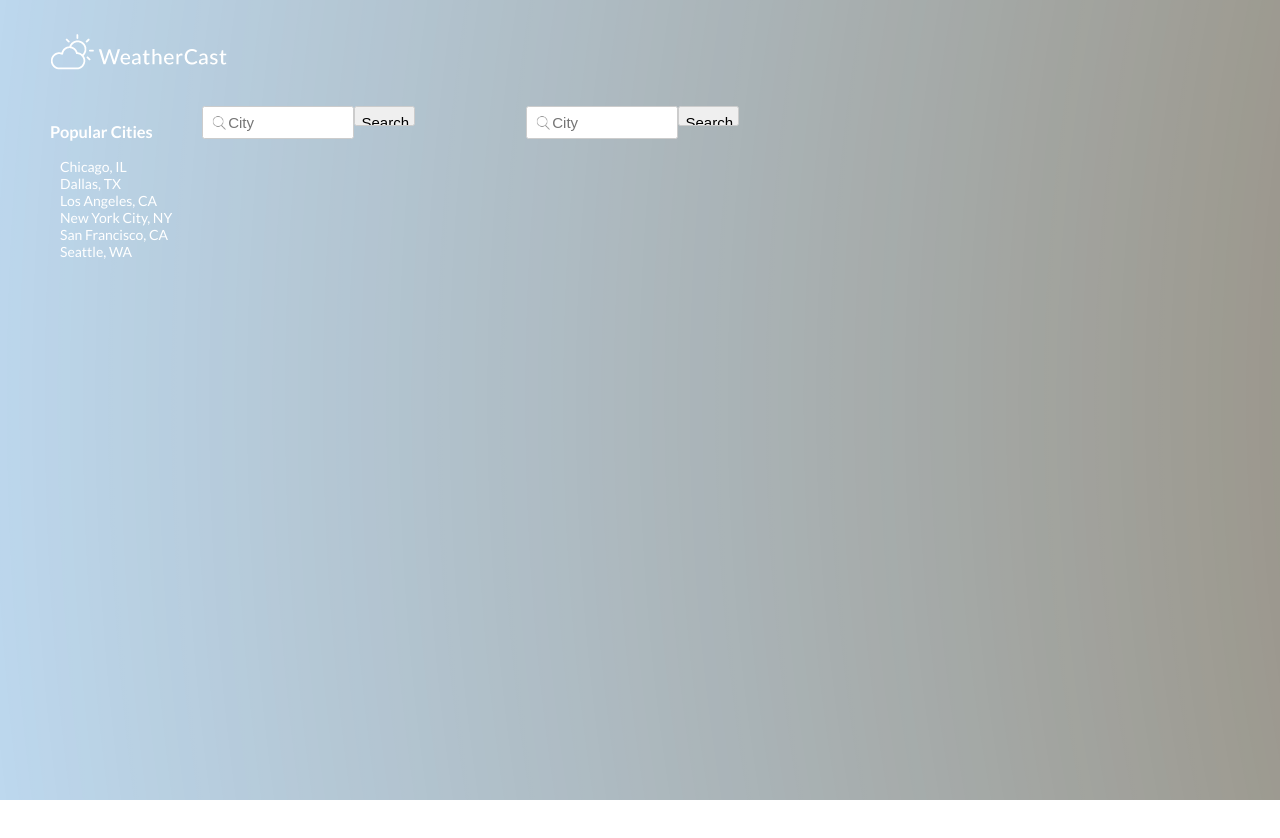
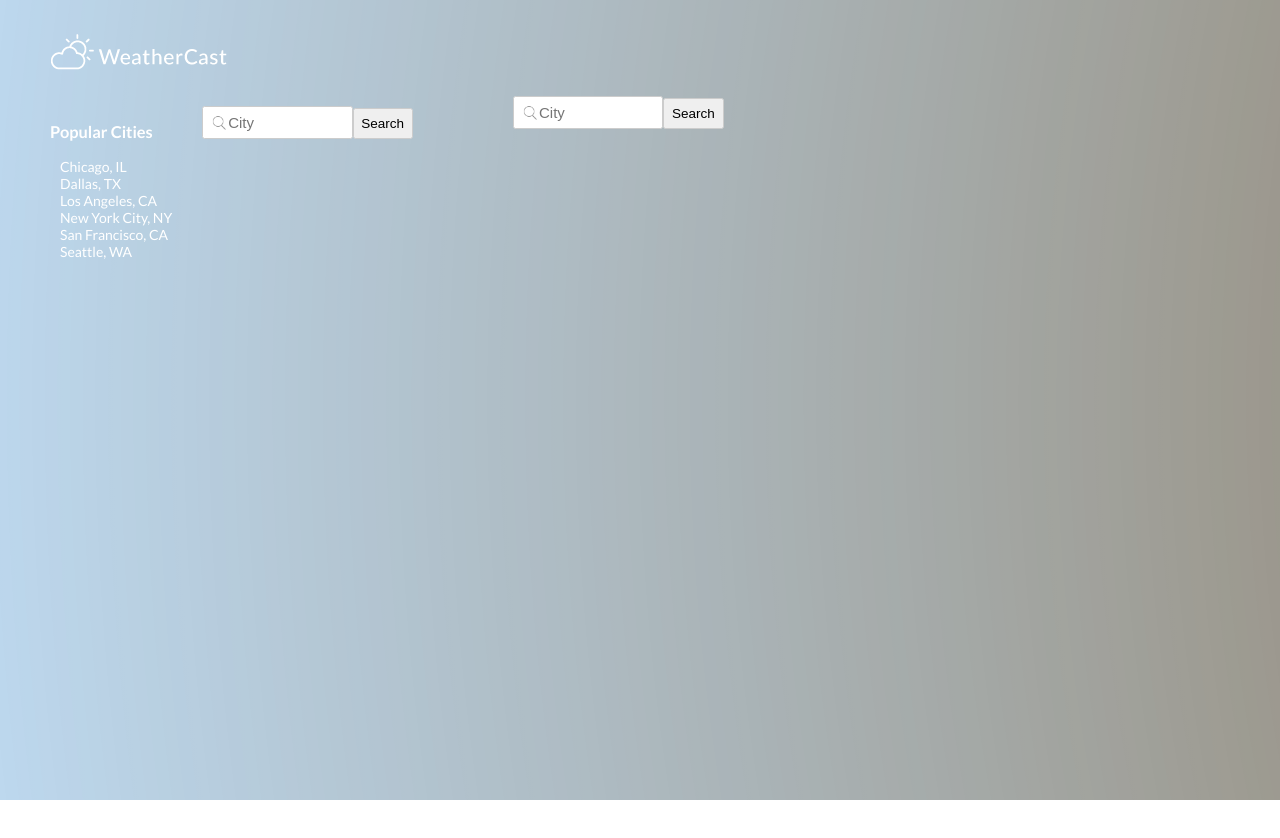
Before and after one commit to azhou31/Angular-Weather_Forecast, an Angular app: page /search in a window 1280 px wide. Shown: the top 838 px of the page. Built offline with nearby package versions, Linux system fonts and the light colour scheme; a web font is replaced by a local one.

Commit message:
updated css for search component

```diff
--- a/src/app/app-routing.module.ts
+++ b/src/app/app-routing.module.ts
@@ -13,11 +13,11 @@ const routes: Routes = [
     path: '',
     children: [
       {path:'seattle', pathMatch:'full', component:SeattleComponent},
+      {path:'chicago', pathMatch:'full', component:ChicagoComponent},
       {path:'losangeles', pathMatch:'full', component:LosangelesComponent},
       {path:'sanjose', pathMatch:'full', component:SanjoseComponent},
       {path:'dallas', pathMatch:'full', component:DallasComponent},
       {path:'newyork', pathMatch:'full', component:NewyorkComponent},
-      {path:'chicago', pathMatch:'full', component:ChicagoComponent},
       {path:'search', pathMatch:'full', component:SearchComponent}
     ],
   }
--- a/src/app/app.component.css
+++ b/src/app/app.component.css
@@ -34,3 +34,6 @@ a{
     vertical-align: top;
     margin: 20px;
 }
+.weatherDataSearch{
+    display: inline-block;
+}
--- a/src/app/app.component.html
+++ b/src/app/app.component.html
@@ -29,7 +29,7 @@
           <router-outlet></router-outlet>
         </div>
 
-        <div class="weatherData">
+        <div class="weatherDataSearch">
           <app-search></app-search>
         </div>
       </div>
--- a/src/app/chicago/chicago.component.html
+++ b/src/app/chicago/chicago.component.html
@@ -1,3 +1,4 @@
+
 <body>
   <h3>Chicago, Illinois</h3>
     <img src="/assets/chicago.jpg" alt="chicago">
--- a/src/app/search/search.component.css
+++ b/src/app/search/search.component.css
@@ -24,7 +24,7 @@ input[type=text].form-control {
 }
 
 input[type=text]:focus {
-    width: 100%;
+    width: 70%;
 }
 
 input[type=button].btn-search{
@@ -32,9 +32,8 @@ input[type=button].btn-search{
     border-radius: 0.25rem;
     border: 1px solid #ccc;
     box-sizing: border-box;
-    height: 2rem;
-    padding: 0.625rem;
-    font-size: 1.5rem;
+    padding: 0.7rem;
+    font-size: 1.35rem;
     cursor: pointer;
     width: 20%;
 
```
